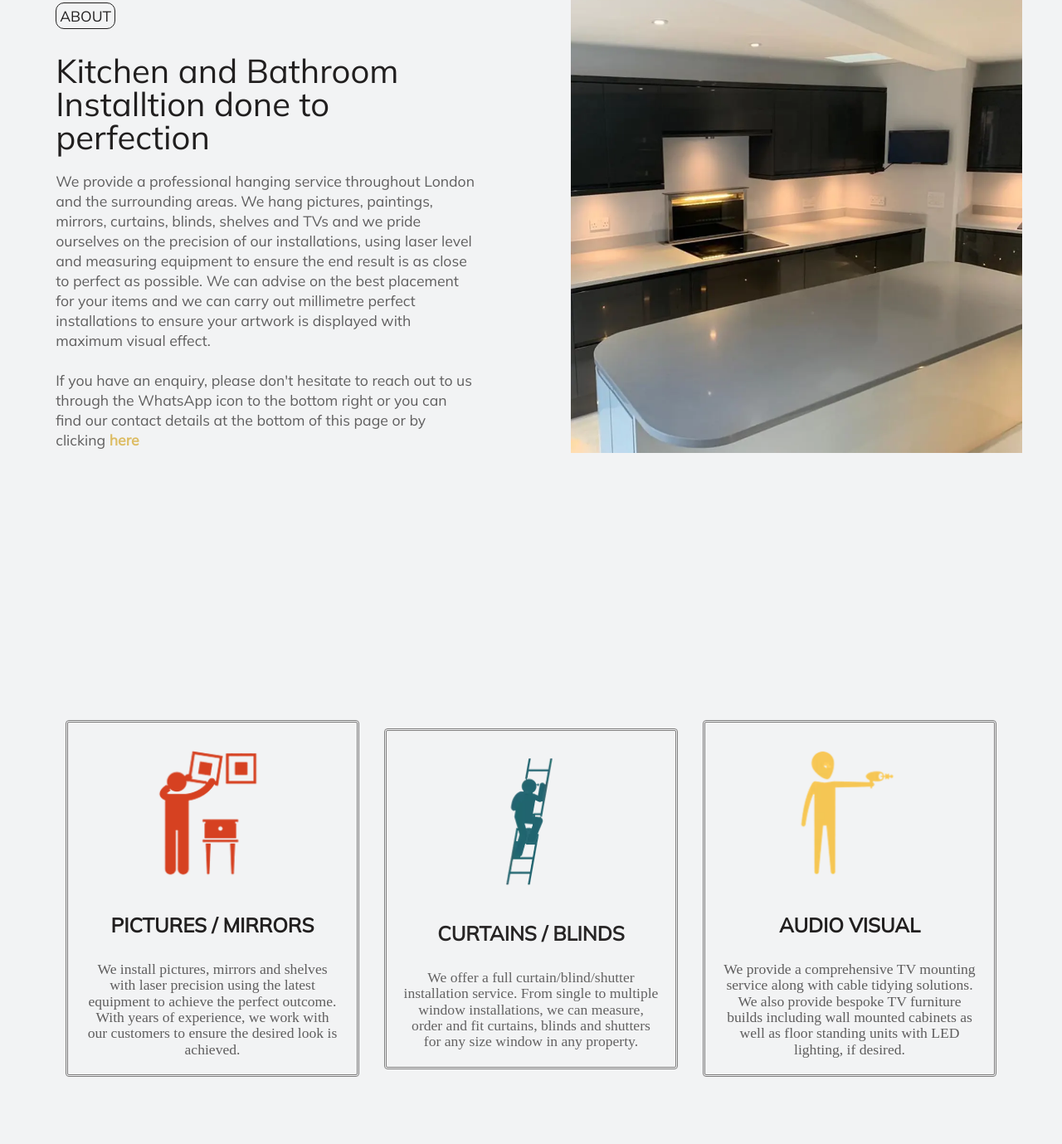
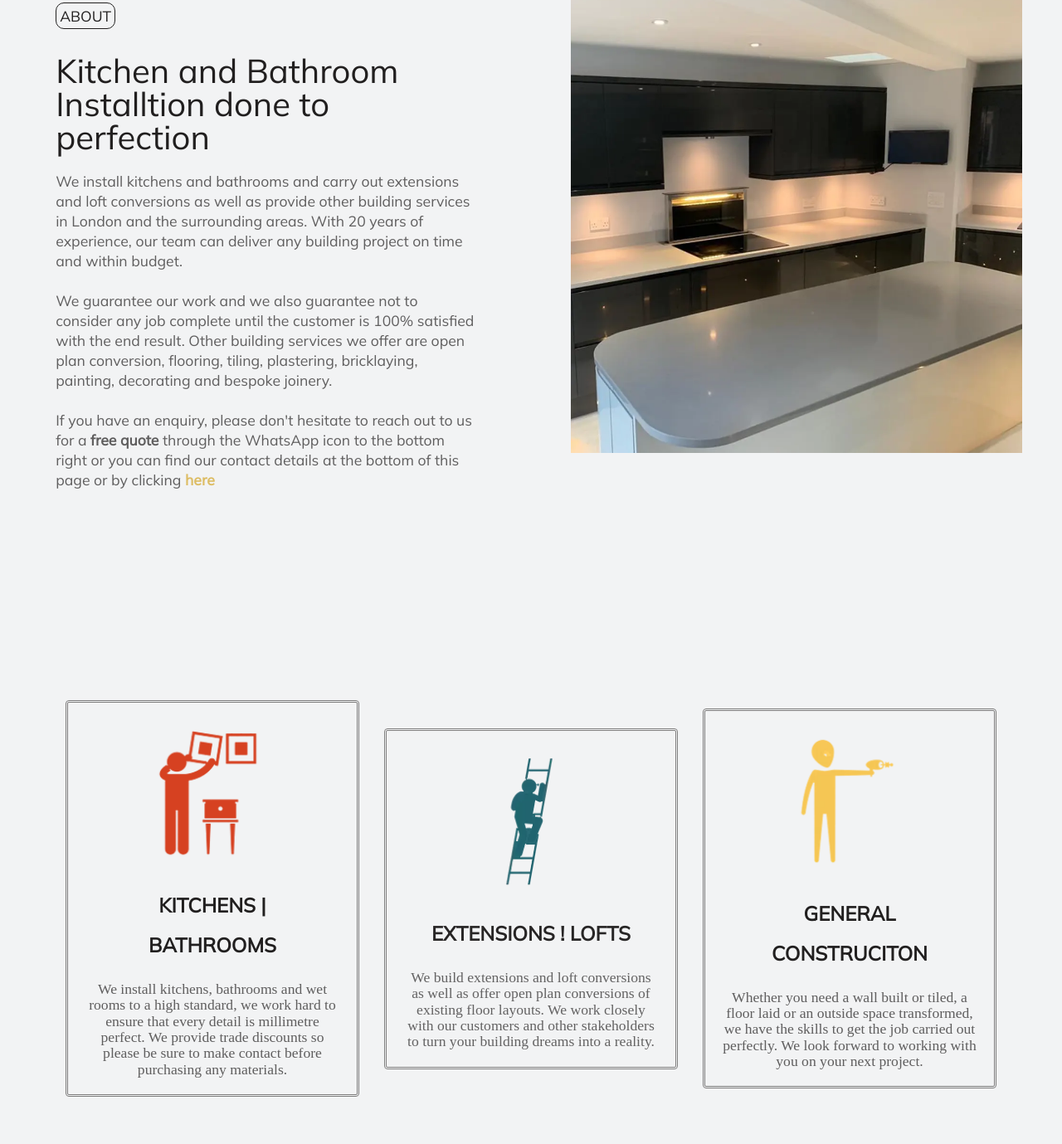
Before and after one commit to willblackburn/Perfectly-Built, a plain HTML site: page public/index.html in a window 1280 px wide. Shown: the part 1021-2400 px from the top of the page at 83% size. Drawn offline with nearby package versions, Linux system fonts and the light colour scheme.

Commit message:
update-content

```diff
--- a/public/css/main.css
+++ b/public/css/main.css
@@ -322,7 +322,7 @@ a {
 .sidebarMenuInner {
   margin: 0;
   padding: 0;
-  border-top: 5px solid rgba(223, 122, 8, 0.9);
+  border-top: 5px solid rgba(215, 219, 223, 0.9);
 }
 
 .sidebarMenuInner li {
--- a/public/index.html
+++ b/public/index.html
@@ -287,20 +287,25 @@
           </div>
           <div class="paragraph" data-aos="fade-up">
             <p>
-              We provide a professional hanging service throughout London and
-              the surrounding areas. We hang pictures, paintings, mirrors,
-              curtains, blinds, shelves and TVs and we pride ourselves on the
-              precision of our installations, using laser level and measuring
-              equipment to ensure the end result is as close to perfect as
-              possible. We can advise on the best placement for your items and
-              we can carry out millimetre perfect installations to ensure your
-              artwork is displayed with maximum visual effect.
+              We install kitchens and bathrooms and carry out extensions and
+              loft conversions as well as provide other building services in
+              London and the surrounding areas. With 20 years of experience, our
+              team can deliver any building project on time and within budget.
+            </p>
+            <br />
+            <p>
+              We guarantee our work and we also guarantee not to consider any
+              job complete until the customer is 100% satisfied with the end
+              result. Other building services we offer are open plan conversion,
+              flooring, tiling, plastering, bricklaying, painting, decorating
+              and bespoke joinery.
             </p>
             <br />
             <p>
               If you have an enquiry, please don't hesitate to reach out to us
-              through the WhatsApp icon to the bottom right or you can find our
-              contact details at the bottom of this page or by clicking
+              for a <strong>free quote</strong> through the WhatsApp icon to the
+              bottom right or you can find our contact details at the bottom of
+              this page or by clicking
               <a href="#contact"><b>here</b></a>
             </p>
           </div>
@@ -351,12 +356,12 @@
           <div class="icon-container">
             <img src="./img/services-1.webp" alt="" />
           </div>
-          <h4>Pictures / Mirrors</h4>
+          <h4>Kitchens | Bathrooms</h4>
           <p>
-            We install pictures, mirrors and shelves with laser precision using
-            the latest equipment to achieve the perfect outcome. With years of
-            experience, we work with our customers to ensure the desired look is
-            achieved.
+            We install kitchens, bathrooms and wet rooms to a high standard, we
+            work hard to ensure that every detail is millimetre perfect. We
+            provide trade discounts so please be sure to make contact before
+            purchasing any materials.
           </p>
         </div>
 
@@ -364,12 +369,12 @@
           <div class="icon-container">
             <img src="./img/services-2.webp" alt="" />
           </div>
-          <h4>Curtains / Blinds</h4>
+          <h4>Extensions ! Lofts</h4>
           <p>
-            We offer a full curtain/blind/shutter installation service. From
-            single to multiple window installations, we can measure, order and
-            fit curtains, blinds and shutters for any size window in any
-            property.
+            We build extensions and loft conversions as well as offer open plan
+            conversions of existing floor layouts. We work closely with our
+            customers and other stakeholders to turn your building dreams into a
+            reality.
           </p>
         </div>
 
@@ -377,12 +382,11 @@
           <div class="icon-container">
             <img src="./img/services-3.webp" alt="" />
           </div>
-          <h4>Audio Visual</h4>
+          <h4>General Construciton</h4>
           <p>
-            We provide a comprehensive TV mounting service along with cable
-            tidying solutions. We also provide bespoke TV furniture builds
-            including wall mounted cabinets as well as floor standing units with
-            LED lighting, if desired.
+            Whether you need a wall built or tiled, a floor laid or an outside
+            space transformed, we have the skills to get the job carried out
+            perfectly. We look forward to working with you on your next project.
           </p>
         </div>
       </div>
@@ -427,16 +431,15 @@
     </div> -->
 
     <!-- PROCESS -->
-    <div class="section process" data-aos="fade-in" id="process">
+    <!-- <div class="section process" data-aos="fade-in" id="process">
       <div class="post-body" id="animated-thumbnail">
-        <!-- <div class="paragraph-title-center"><h3>Our Process</h3></div> -->
         <div class="post-body">
           <div class="lazy-youtube" data-embed="fdSkbTxkznU">
             <div class="play-button"></div>
           </div>
         </div>
       </div>
-    </div>
+    </div> -->
 
     <!-- GALLERY -->
     <div class="gallery" id="gallery">
```
